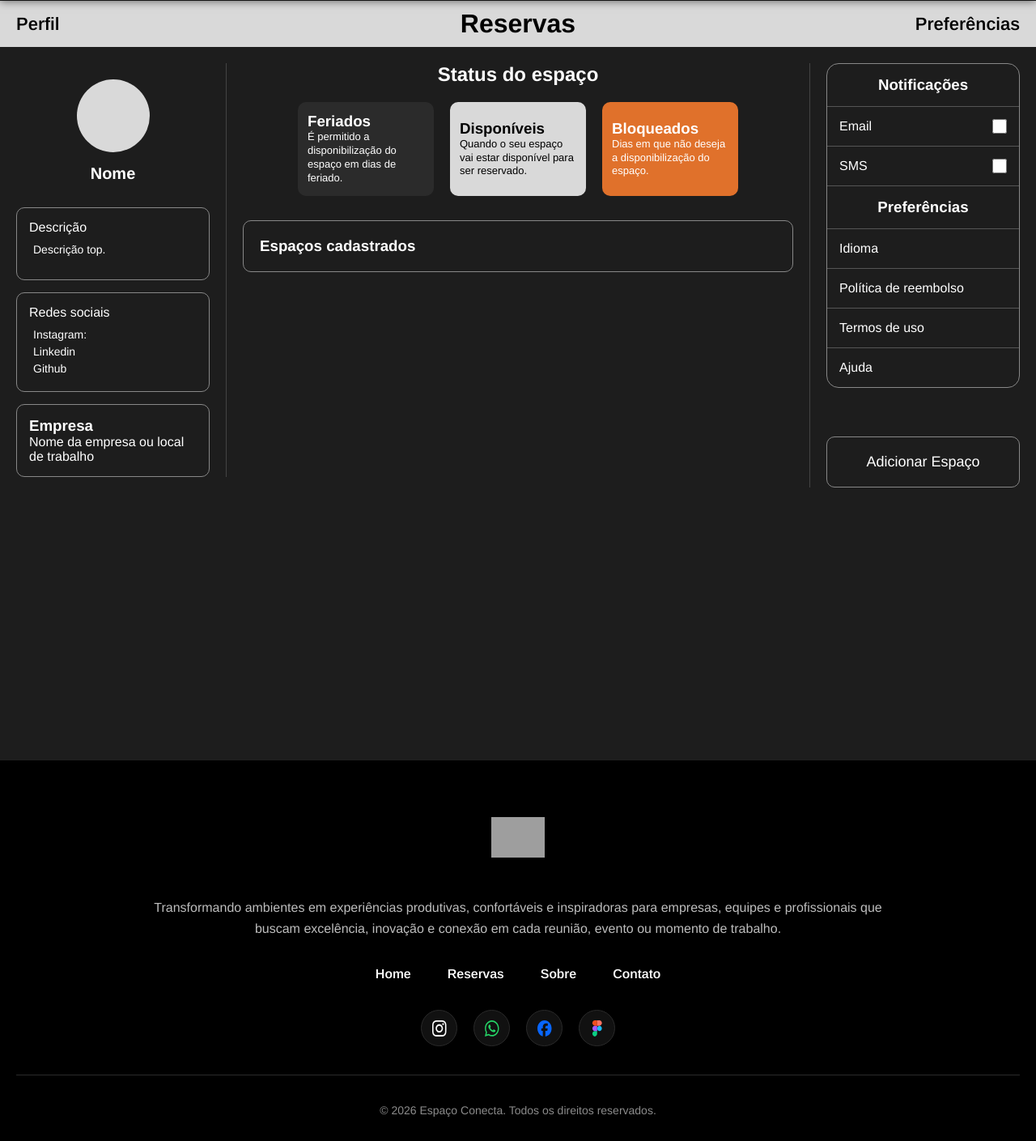
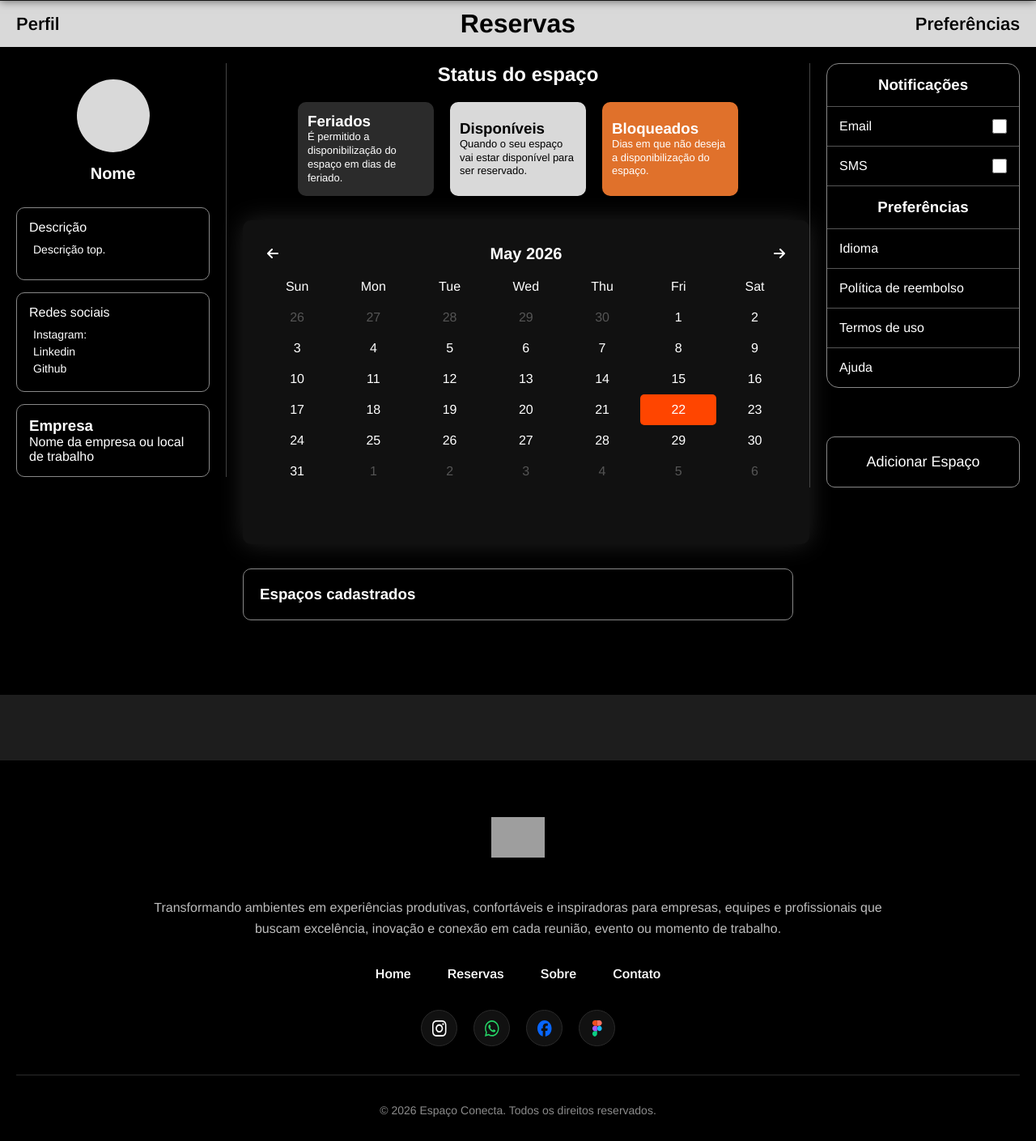
Before and after one commit to PI-SENAC2/Espaco-Conecta, a PHP site: page /reservas.php in a window 1280 px wide. Shown: the part 74-1483 px from the top of the page at 81% size. Run offline with PHP 8.4, Linux system fonts and the light colour scheme; grey boxes are pictures that could not be loaded.

Commit message:
feat:calendario adicionado

```diff
--- a/frontend/reservas.php
+++ b/frontend/reservas.php
@@ -5,6 +5,7 @@
     <meta name="viewport" content="width=device-width, initial-scale=1.0">
     <title>Reservas</title>
     <link rel="stylesheet" href="./src/style/reservas.css"><link rel="stylesheet" href="./src/style/global.css">
+    <link rel="stylesheet" href="https://cdnjs.cloudflare.com/ajax/libs/font-awesome/6.5.2/css/all.min.css" />
     <link rel="shortcut icon" href="./assets/img/Favicon-espaçoConecta.png" type="image/x-icon">
     <link rel="preconnect" href="https://fonts.googleapis.com">
     <link rel="preconnect" href="https://fonts.gstatic.com" crossorigin>
@@ -70,6 +71,23 @@
                 </div>
             </div>
     <!--Calendário-->
+<div class="calendar">
+        <div class="titulo">
+            <div id="prev" class="btn"><i class="fa-solid fa-arrow-left"></i></div>
+            <div id="month-year"></div>
+            <div id="next" class="btn"><i class="fa-solid fa-arrow-right"></i></div>
+        </div>
+        <div class="weekdays">
+            <div>Sun</div>
+            <div>Mon</div>
+            <div>Tue</div>
+            <div>Wed</div>
+            <div>Thu</div>
+            <div>Fri</div>
+            <div>Sat</div>
+        </div>
+        <div class="days" id="days"></div>
+    </div>
 
 <!--Espaços cadastrados-->
 <div class="espacos">
@@ -119,4 +137,5 @@
 </footer>
 
 </body>
+<script src="./src/js/calendar.js"></script>
 </html>
--- /dev/null
+++ b/frontend/src/js/calendar.js
@@ -0,0 +1,54 @@
+document.addEventListener('DOMContentLoaded', function () {
+            const monthYear = document.getElementById('month-year');
+            const daysContainer = document.getElementById('days');
+            const prevButton = document.getElementById('prev');
+            const nextButton = document.getElementById('next');
+            const months = [
+                'January', 'February', 'March', 'April', 'May', 'June',
+                'July', 'August', 'September', 'October', 'November', 'December'
+            ];
+            let currentDate = new Date();
+            let today = new Date();
+            function renderCalendar(date) {
+                const year = date.getFullYear();
+                const month = date.getMonth();
+                const firstDay = new Date(year, month, 1).getDay();
+                const lastDay = new Date(year, month + 1, 0).getDate();
+                monthYear.textContent = `${months[month]} ${year}`;
+                daysContainer.innerHTML = '';
+                // Previous month's dates
+                const prevMonthLastDay = new Date(year, month, 0).getDate();
+                for (let i = firstDay; i > 0; i--) {
+                    const dayDiv = document.createElement('div');
+                    dayDiv.textContent = prevMonthLastDay - i + 1;
+                    dayDiv.classList.add('fade');
+                    daysContainer.appendChild(dayDiv);
+                }
+                // Current month's dates
+                for (let i = 1; i <= lastDay; i++) {
+                    const dayDiv = document.createElement('div');
+                    dayDiv.textContent = i;
+                    if (i === today.getDate() && month === today.getMonth() && year === today.getFullYear()) {
+                        dayDiv.classList.add('today');
+                    }
+                    daysContainer.appendChild(dayDiv);
+                }
+                // Next month's dates
+                const nextMonthStartDay = 7 - new Date(year, month + 1, 0).getDay() - 1;
+                for (let i = 1; i <= nextMonthStartDay; i++) {
+                    const dayDiv = document.createElement('div');
+                    dayDiv.textContent = i;
+                    dayDiv.classList.add('fade');
+                    daysContainer.appendChild(dayDiv);
+                }
+            }
+            prevButton.addEventListener('click', function () {
+                currentDate.setMonth(currentDate.getMonth() - 1);
+                renderCalendar(currentDate);
+            });
+            nextButton.addEventListener('click', function () {
+                currentDate.setMonth(currentDate.getMonth() + 1);
+                renderCalendar(currentDate);
+            });
+            renderCalendar(currentDate);
+        });
--- a/frontend/src/style/reservas.css
+++ b/frontend/src/style/reservas.css
@@ -195,6 +195,7 @@ header{
     min-height: 100vh;
     margin: 0 auto;
     padding: 20px;
+    background-color: #000;
 }
 
 /* COLUNAS */
@@ -309,6 +310,59 @@ header{
 .bloqueados {
     background: #E0712B;
 }
+/*CALENDARIO*/
+.calendar {
+            background-color: #111111;
+            border-radius: 10px;
+            box-shadow: 0 0 30px #222222;
+            overflow: hidden;
+            width: 700px;
+            height: 400px;
+            color: white;
+            padding: 20px;
+            margin: 30px auto;
+        }
+        .titulo {
+            display: flex;
+            justify-content: space-between;
+            align-items: center;
+            padding: 10px;
+        }
+        .btn {
+            cursor: pointer;
+        }
+        #month-year {
+            font-weight: bold;
+            font-size: 20px;
+        }
+        .weekdays, .days {
+            display: flex;
+            flex-wrap: wrap;
+        }
+        .days {
+            height: 210px;
+        }
+        .weekdays div, .days div {
+            width: 14.28%;
+            text-align: center;
+            padding: 10px 0;
+            border-radius: 5px;
+        }
+        .days div {
+            cursor: pointer;
+            transition: background-color 0.3s;
+        }
+        .days div:hover {
+            background-color: white;
+            color: orangered;
+        }
+        .days .today {
+            background-color: orangered;
+            color: white;
+        }
+        .days .fade {
+            color: #555;
+        }
 
 /*ESPAÇOS CADASTRADOS*/
 .espacos {
```
